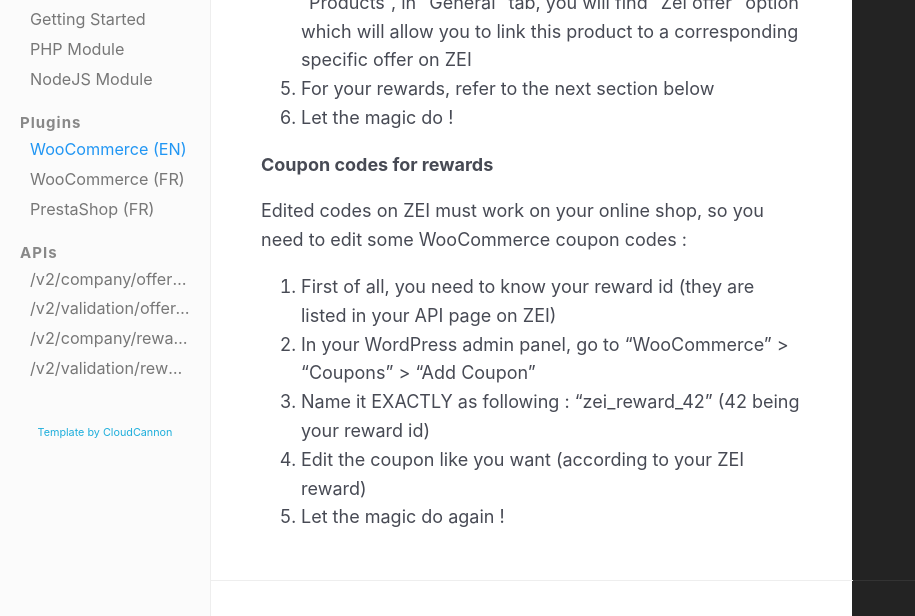
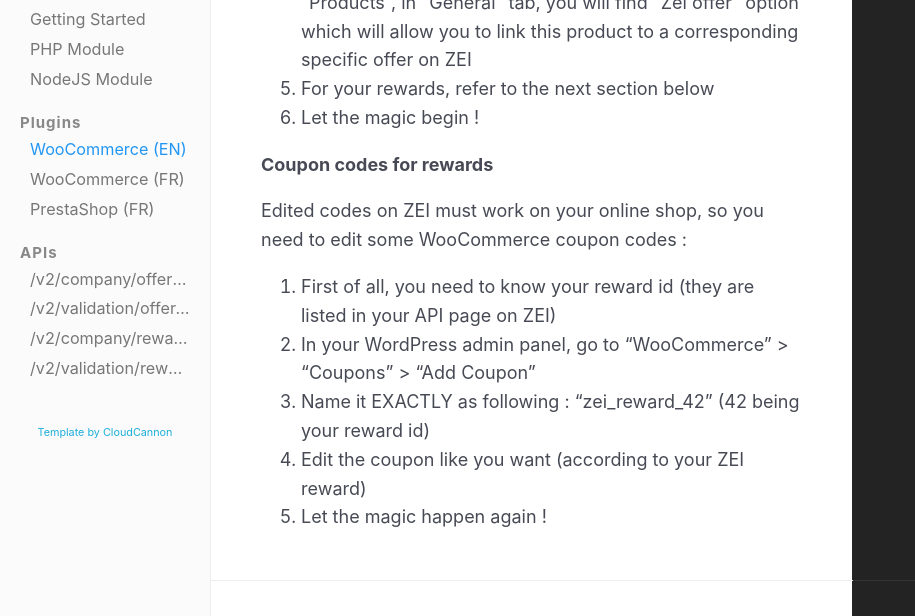
Before and after one commit to zei-world/api-woocommerce, a Jekyll site: the page built from docs/index.html, in a window 1280 px wide and 900 px high, scrolled down 5418 px. Shown: the part 153-769 px from the top of the window, without its empty margins (0-915 px from the left). Built offline with Jekyll 4.4.1, drawn with Linux system fonts in a browser that asks for light colours; nearby versions of some CDN libraries.

Commit message:
Update WooCommerce_en.md

```diff
--- a/docs/_plugins/WooCommerce_en.md
+++ b/docs/_plugins/WooCommerce_en.md
@@ -16,7 +16,7 @@ position: 1
 3. Then, in your WordPress admin panel, go to "WooCommerce" > "Settings" > "Integration" and fill in your ZEI API credentials (API key and API secret)
 4. From there you'll be able to manage your offers directly from each concerned products : in a product from "Products", in "General" tab, you will find "Zei offer" option which will allow you to link this product to a corresponding specific offer on ZEI
 5. For your rewards, refer to the next section below
-5. Let the magic do !
+5. Let the magic begin !
 
 **Coupon codes for rewards**
 
@@ -26,4 +26,4 @@ Edited codes on ZEI must work on your online shop, so you need to edit some WooC
 2. In your WordPress admin panel, go to "WooCommerce" > "Coupons" > "Add Coupon"
 3. Name it EXACTLY as following : "zei_reward_42" (42 being your reward id)
 4. Edit the coupon like you want (according to your ZEI reward)
-5. Let the magic do again !
+5. Let the magic happen again !
```
